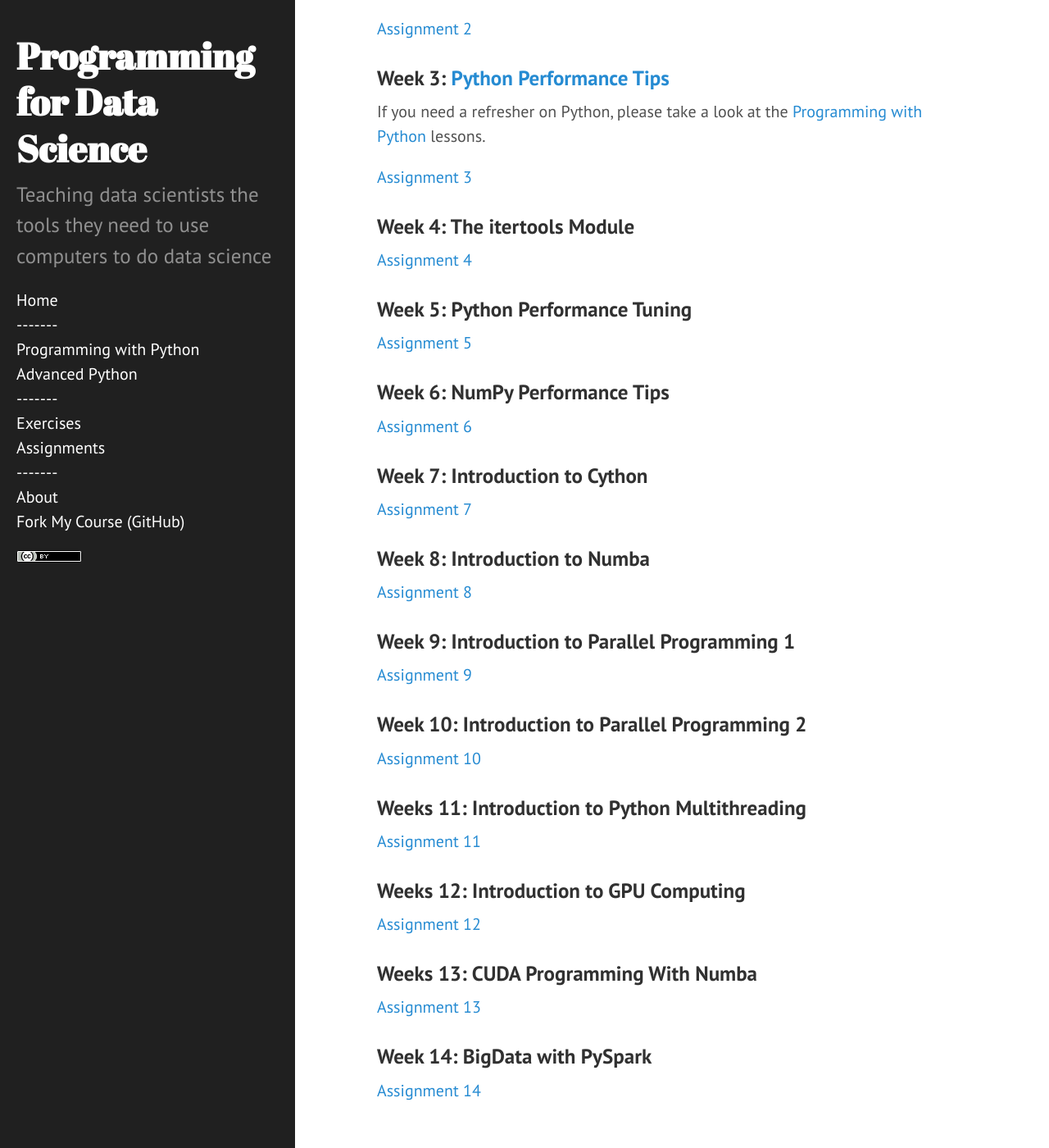
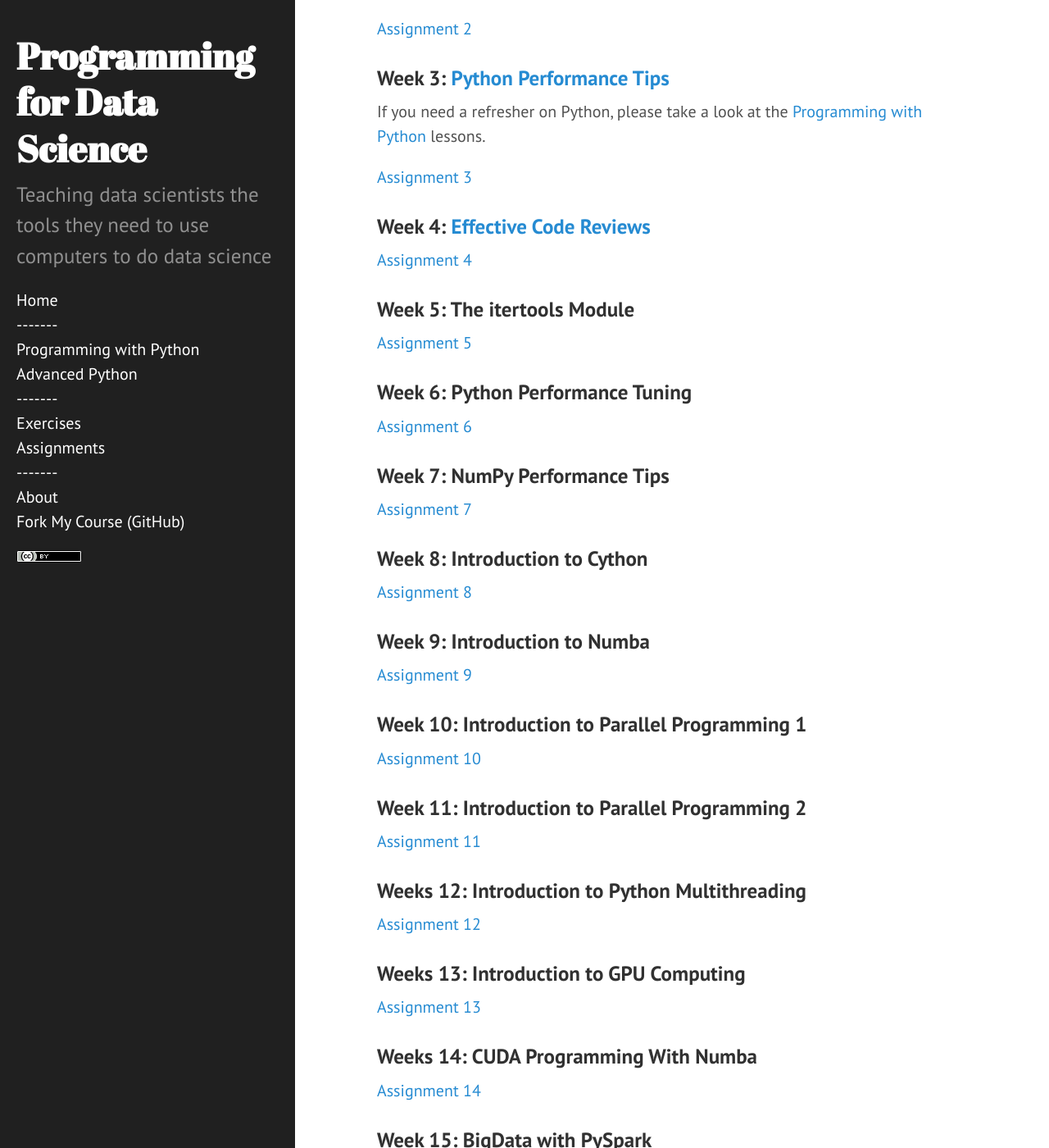
Before and after one commit to nyu-cds/courses, a Jekyll site: the page built from syllabus/advanced-schedule.md, in a window 1280 px wide and 1400 px high, scrolled down 643 px. Shown: the whole window at 82% size. Built offline with Jekyll 4.4.1, drawn with Linux system fonts in a browser that asks for light colours.

Commit message:
Add code reviews
Signed-off-by: Watson, Gregory <g.watson@computer.org>

```diff
--- a/syllabus/advanced-schedule.md
+++ b/syllabus/advanced-schedule.md
@@ -30,46 +30,50 @@ If you need a refresher on Python, please take a look at the
 
 [Assignment 3]({{ site.github.url }}/assignments/advanced-3/)
 
-### Week 4: The itertools Module
+### Week 4: [Effective Code Reviews](https://nyu-cds.github.io/effective-code-reviews)
 
 [Assignment 4]({{ site.github.url }}/assignments/advanced-4/)
 
-### Week 5: Python Performance Tuning
+### Week 5: The itertools Module
 
 [Assignment 5]({{ site.github.url }}/assignments/advanced-5/)
 
-### Week 6: NumPy Performance Tips
+### Week 6: Python Performance Tuning
 
 [Assignment 6]({{ site.github.url }}/assignments/advanced-6/)
 
-### Week 7: Introduction to Cython
+### Week 7: NumPy Performance Tips
 
 [Assignment 7]({{ site.github.url }}/assignments/advanced-7/)
 
-### Week 8: Introduction to Numba
+### Week 8: Introduction to Cython
 
 [Assignment 8]({{ site.github.url }}/assignments/advanced-8/)
 
-### Week 9: Introduction to Parallel Programming 1
+### Week 9: Introduction to Numba
 
 [Assignment 9]({{ site.github.url }}/assignments/advanced-9/)
 
-### Week 10: Introduction to Parallel Programming 2
+### Week 10: Introduction to Parallel Programming 1
 
 [Assignment 10]({{ site.github.url }}/assignments/advanced-10/)
 
-### Weeks 11: Introduction to Python Multithreading
+### Week 11: Introduction to Parallel Programming 2
 
 [Assignment 11]({{ site.github.url }}/assignments/advanced-11/)
 
-### Weeks 12: Introduction to GPU Computing
+### Weeks 12: Introduction to Python Multithreading
 
 [Assignment 12]({{ site.github.url }}/assignments/advanced-12/)
 
-### Weeks 13: CUDA Programming With Numba
+### Weeks 13: Introduction to GPU Computing
 
 [Assignment 13]({{ site.github.url }}/assignments/advanced-13/)
 
-### Week 14: BigData with PySpark
+### Weeks 14: CUDA Programming With Numba
 
 [Assignment 14]({{ site.github.url }}/assignments/advanced-14/)
+
+### Week 15: BigData with PySpark
+
+[Assignment 15]({{ site.github.url }}/assignments/advanced-15/)
```
